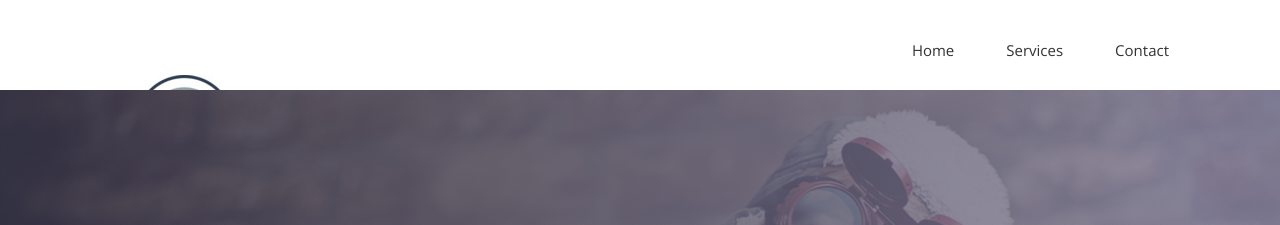
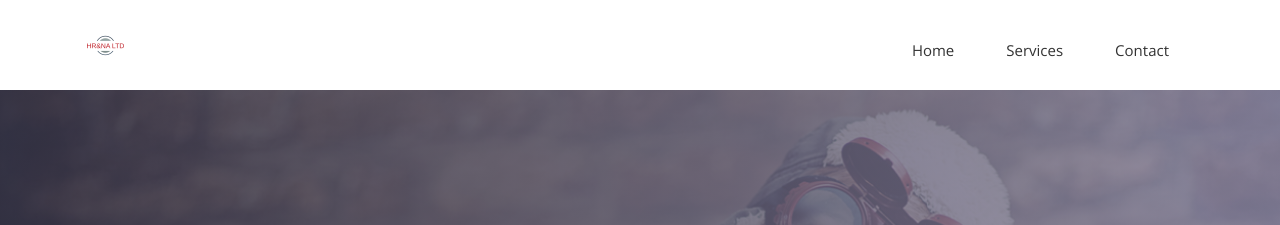
Before and after one commit to hrnaltd/hrnaltd.github.io, a Jekyll site: the page built from index.html, in a window 1280 px wide. Shown: the top 225 px of the page. Built offline with Jekyll 4.4.1, drawn with Linux system fonts in a browser that asks for light colours; nearby versions of some CDN libraries; some web fonts are replaced.

Commit message:
Update header.html
logo

```diff
--- a/_includes/header.html
+++ b/_includes/header.html
@@ -15,7 +15,7 @@
             <span class="icon-bar"></span>
             </button>
             <a class="navbar-brand" href="index.html">
-              <img src="{{ site.baseurl }}/img/SmallSquareLogoJpg.jpg" alt="Logo">
+              <img src="{{ site.baseurl }}/img/hrnalogo.png" alt="Logo">
             </a>
           </div>
             <!-- Collect the nav links, forms, and other content for toggling -->
```
